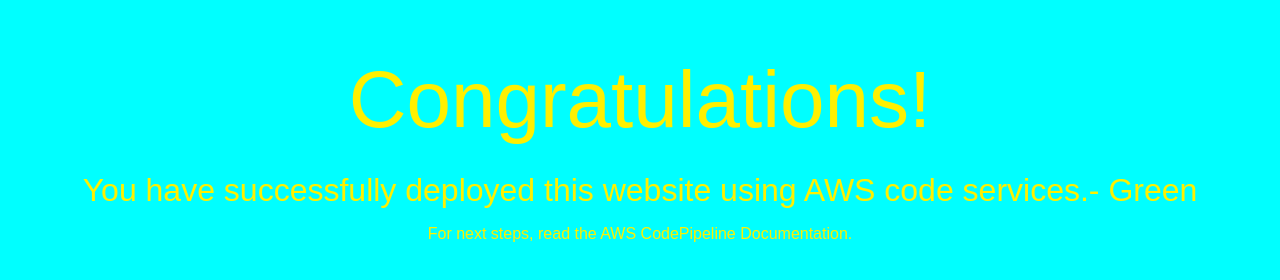
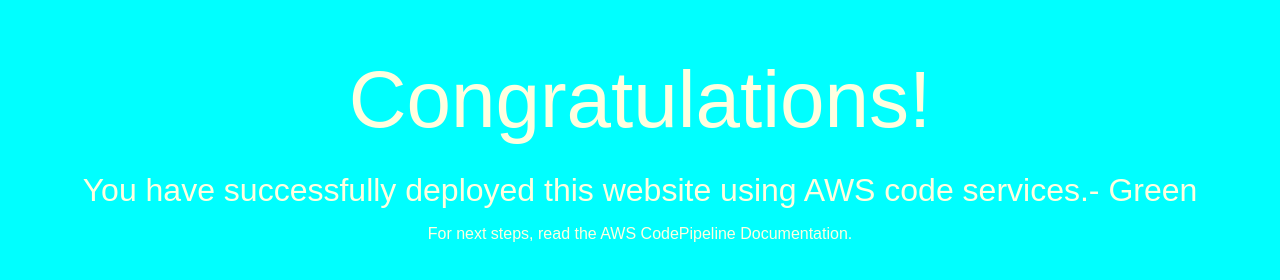
Before and after one commit to zvimosh/Codedeploy, a plain HTML site: page index.html in a window 1280 px wide. Drawn offline with Linux system fonts and the light colour scheme.

Commit message:
Update index.html
add new color to change for demo

```diff
--- a/index.html
+++ b/index.html
@@ -5,7 +5,7 @@
   <title>Sample Deployment</title>
   <style>
     body {
-      color: #fff000;
+      color: #ffffe0;
       background-color: #00ffff;
       font-family: Arial, sans-serif;
       font-size: 16px;
```
